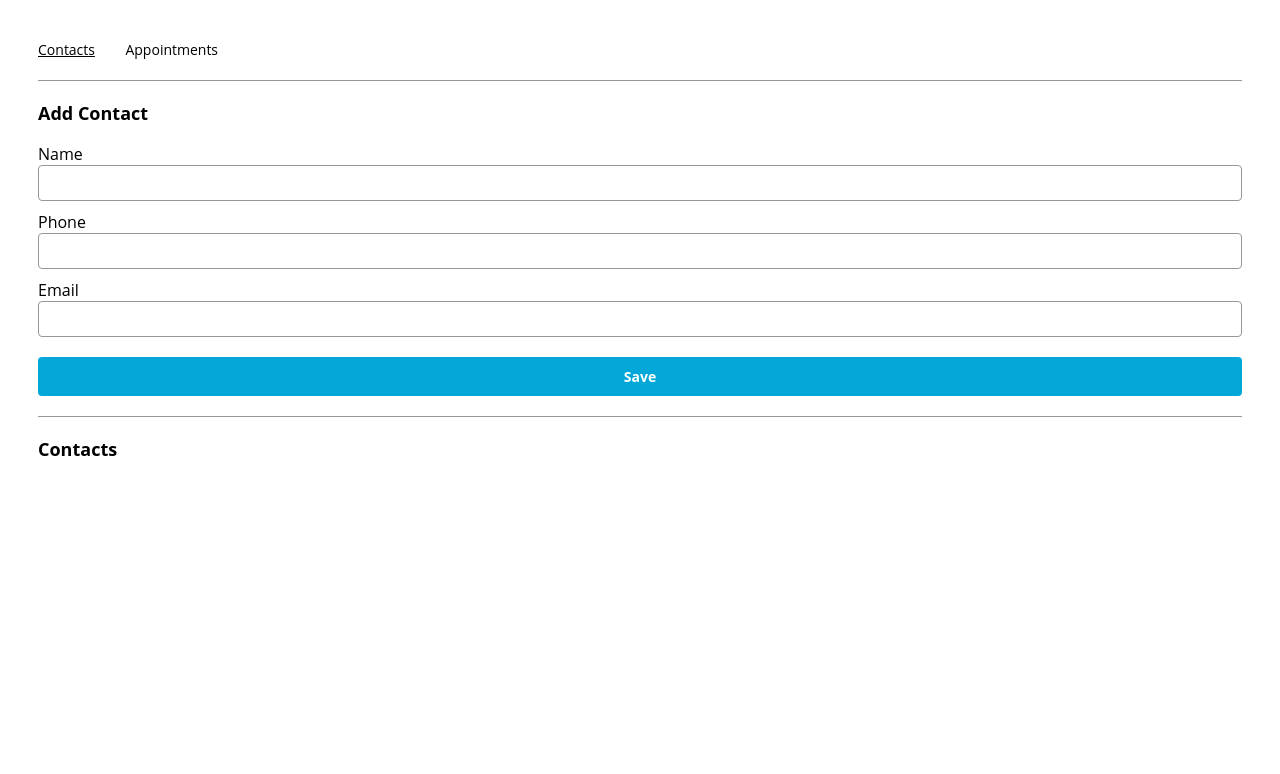
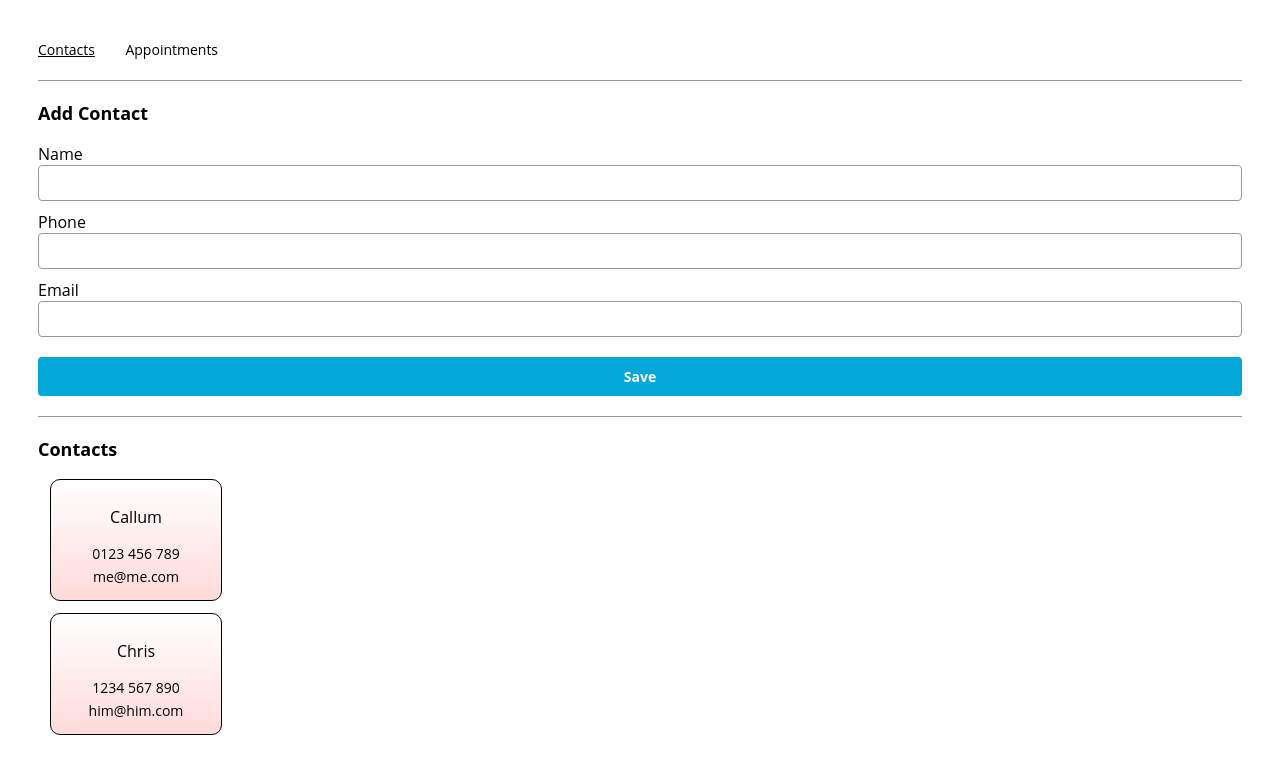
Before and after one commit to callumskilling/112.012_appointment_planner, a React (Create React App) app: page /contacts in a window 1280 px wide. Shown: the top 774 px of the page. Built offline with nearby package versions, Linux system fonts and the light colour scheme.

Commit message:
added tilelist of tiles

```diff
--- a/public/index.css
+++ b/public/index.css
@@ -78,5 +78,17 @@ select {
 }
 
 .tile-container {
-  margin-bottom: 20px;
+  background: linear-gradient(#ffffff, #ffdada);
+  margin: 12px;
+  border: solid 1px black;
+  border-radius: 10px;
+  text-align: center;
+  width: 150px;
+  padding: 10px;
 }
+
+ul {
+  margin: 0;
+  padding: 0;
+  list-style: none;
+}
--- a/src/components/contactForm/ContactForm.js
+++ b/src/components/contactForm/ContactForm.js
@@ -8,7 +8,7 @@ export const ContactForm = (props) => {
             <input type="text" name="name" id="name" onChange={(e) => props.setName(e.target.value)} />
           </label>
           <label>Phone
-            <input type="text" name="phone" id="phone" onChange={(e) => props.setPhone(e.target.value)} />
+            <input type="text" name="phone" id="phone" pattern="(?:\+?(61))? ?(?:\((?=.*\)))?(0?[2-57-8])\)? ?(\d\d(?:[- ](?=\d{3})|(?!\d\d[- ]?\d[- ]))\d\d[- ]?\d[- ]?\d{3})" onChange={(e) => props.setPhone(e.target.value)} />
           </label>
           <label>Email
             <input type="text" name="email" id="email" onChange={(e) => props.setEmail(e.target.value)} />
--- a/src/components/tile/Tile.js
+++ b/src/components/tile/Tile.js
@@ -1,9 +1,16 @@
 import React from "react";
 
-export const Tile = () => {
+export const Tile = (props) => {
+  const values = Object.values(props.data)
   return (
     <div className="tile-container">
-
+      {
+        values.map((value, index) => {
+          return(
+            index === 0 ? (<p className="tile-title">{value}</p>) : (<p className="tile">{value}</p>)
+          )
+        })
+      }
     </div>
   );
 };
--- a/src/components/tileList/TileList.js
+++ b/src/components/tileList/TileList.js
@@ -1,9 +1,13 @@
 import React from "react";
+import { Tile } from "../tile/Tile"
 
-export const TileList = () => {
+export const TileList = (props) => {
+  const data = props.data
   return (
-    <div>
-
-    </div>
+      <ul>
+        {data.map((object, index) => {
+          return (<li key={index}><Tile data={object} /></li>)
+        })}
+      </ul>
   );
 };
--- a/src/containers/contactsPage/ContactsPage.js
+++ b/src/containers/contactsPage/ContactsPage.js
@@ -31,7 +31,7 @@ export const ContactsPage = (props) => {
       <hr />
       <section>
         <h2>Contacts</h2>
-        <TileList contacts={props.contacts} />
+        <TileList data={props.contacts} />
       </section>
     </div>
   );
```
Also changed, not shown: 1 other file (tests, documents, lock files or other folders).
